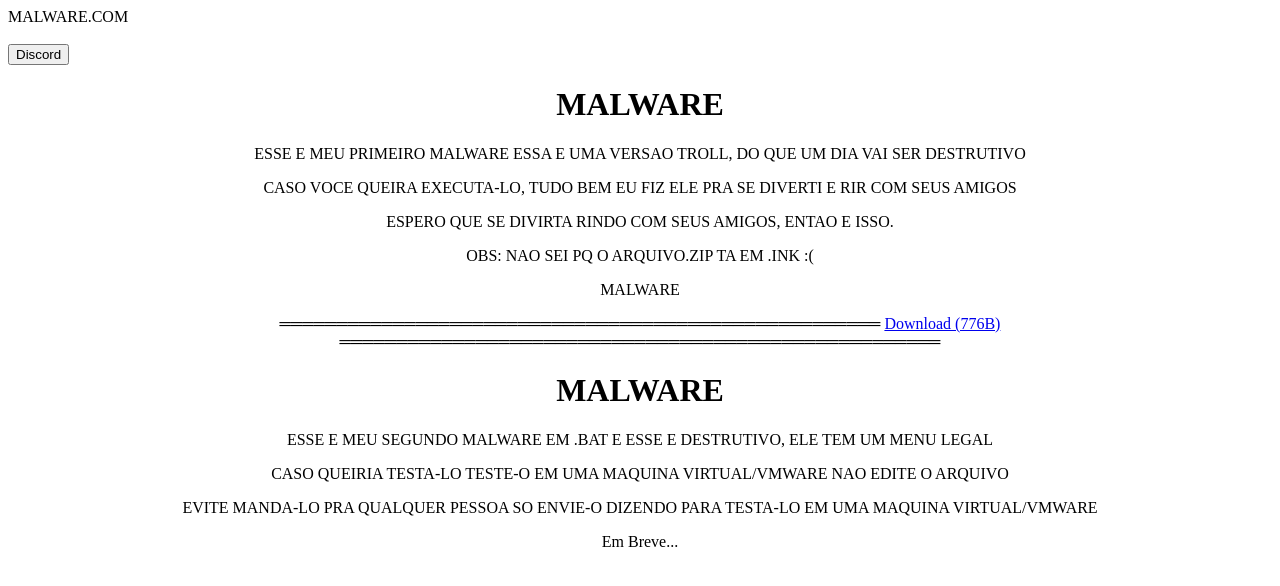
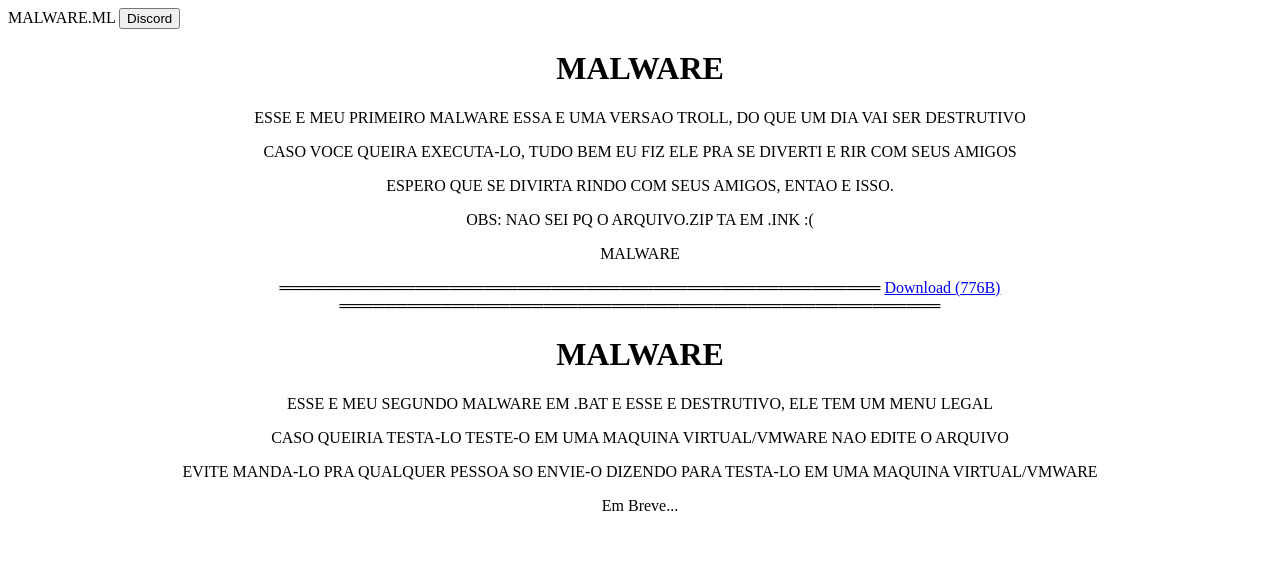
Before and after one commit to juniormaia3489/juniormaia3489, a plain HTML site: page index.html in a window 1280 px wide. Drawn offline with Linux system fonts and the light colour scheme.

Commit message:
Update index.html

```diff
--- a/index.html
+++ b/index.html
@@ -1,6 +1,6 @@
 <!DOCTYPE html>
 
-<caveira.malware>MALWARE.COM</caveira.malware><br></br>
+<caveira.malware>MALWARE.ML</caveira.malware>
 <a href="https://discord.gg/EpNhF6kkAJ">
     <input type="button" value="Discord"></input>
 </a>
```
